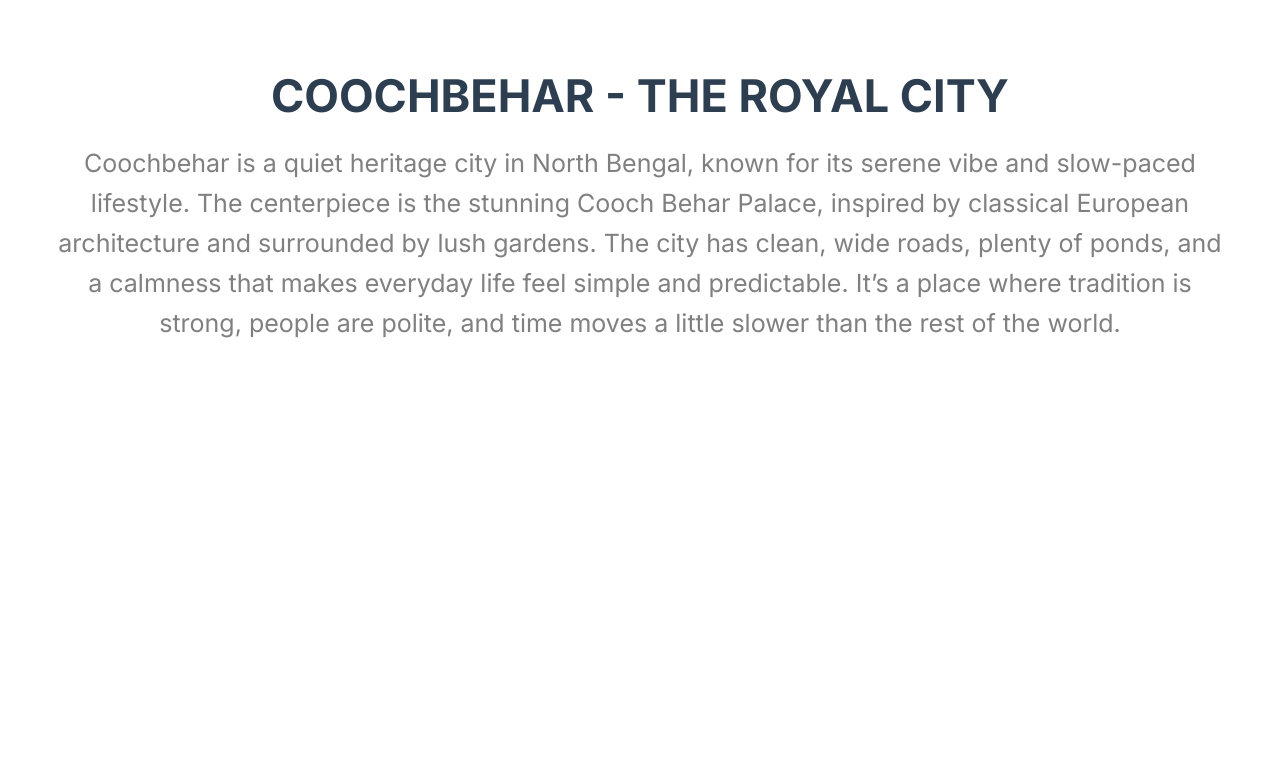
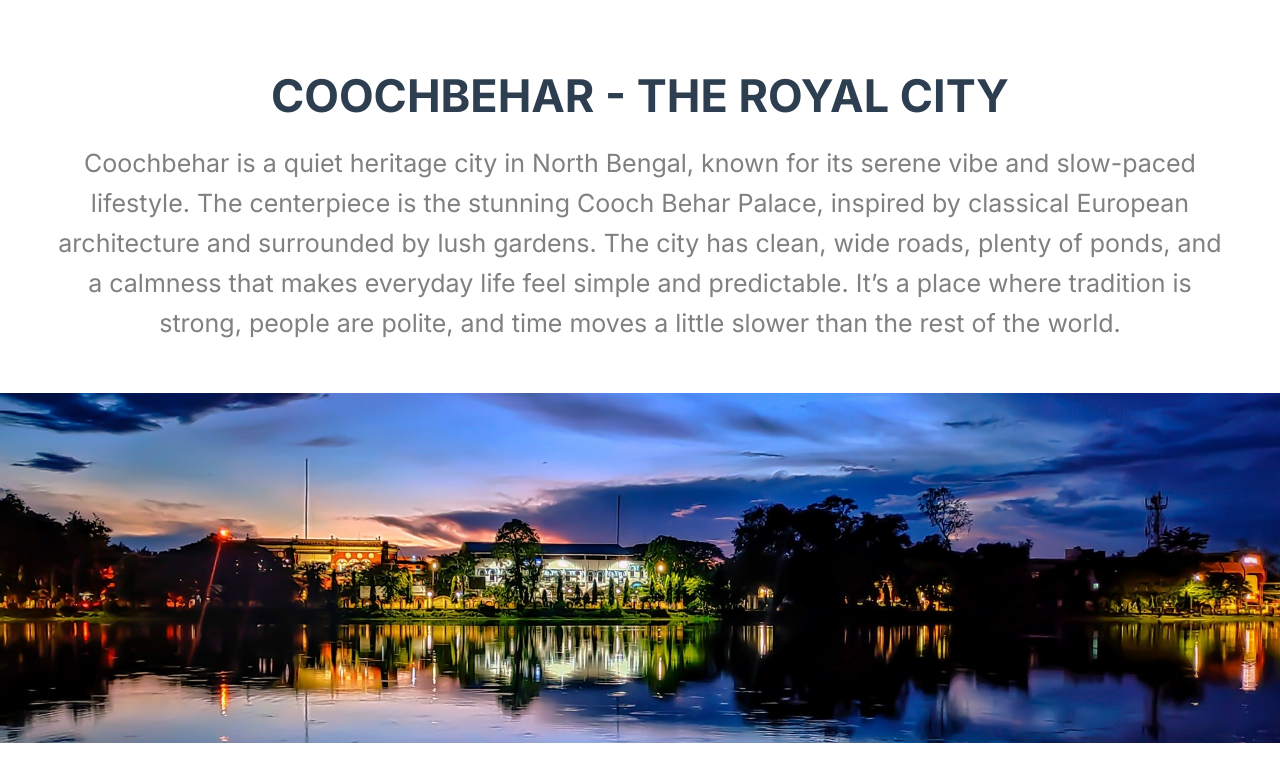
Before and after one commit to abk2191/coochbehar, a React (Vite) app: page / in a window 1280 px wide. Shown: the part 672-1435 px from the top of the page. Before the commit the page ends 1065 px from the top, so only its background shows below. Built offline with nearby package versions, Linux system fonts and the light colour scheme; a web font is replaced by a local one.

Commit message:
Added new features

```diff
--- a/src/App.jsx
+++ b/src/App.jsx
@@ -3,6 +3,7 @@ import Navbar from "./Navbar";
 import Banner from "./Banner";
 import CityDescription from "./CityDescription";
 import Sidebar from "./Sidebar";
+import SecondBanner from "./SecondBanner";
 
 function App() {
   const [sideBarVisibility, setSideBarVisibility] = useState(false);
@@ -16,6 +17,7 @@ function App() {
       <Banner />
       <CityDescription />
       {sideBarVisibility && <Sidebar />}
+      <SecondBanner />
     </>
   );
 }
--- /dev/null
+++ b/src/SecondBanner.jsx
@@ -0,0 +1,15 @@
+function SecondBanner() {
+  return (
+    <>
+      <div className="second-banner">
+        <img
+          src="./sagar-dighi-2.jpg"
+          alt="sagar-dighi"
+          className="second-banner-image"
+        />
+      </div>
+    </>
+  );
+}
+
+export default SecondBanner;
--- a/src/index.css
+++ b/src/index.css
@@ -93,6 +93,19 @@ body {
   position: fixed;
   z-index: 1000;
 }
+
+.second-banner {
+  height: 350px;
+  width: 100%;
+  margin-bottom: 20px;
+}
+
+.second-banner-image {
+  width: 100%;
+  height: 350px;
+  object-fit: cover;
+  display: block; /* Removes extra space below image */
+}
 /* Mobile Responsive */
 @media (max-width: 768px) {
   .nav-bar {
```
Also changed, not shown: public/sagar-dighi-2.jpg (added).
